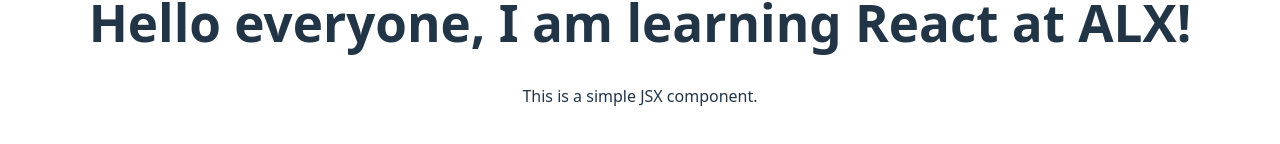
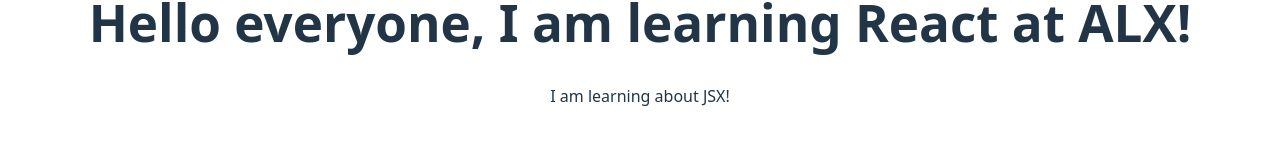
Before and after one commit to Acacore/alx-fe-reactjs, a React (Vite) app in the folder alx-react-app/: page / in a window 1280 px wide. Shown: the part 358-502 px from the top of the page. Built offline with nearby package versions, Linux system fonts and the light colour scheme.

Commit message:
WelcomeMessage.jsx altered

```diff
--- a/alx-react-app/src/components/WelcomeMessage.js
+++ b/alx-react-app/src/components/WelcomeMessage.js
@@ -2,7 +2,7 @@
     return (
         <div>
             <h1>Hello everyone, I am learning React at ALX!</h1>
-             <p>This is a simple JSX component.</p>
+             <p>I am learning about JSX!</p>
         </div>
     );
 }
--- a/alx-react-app/src/components/WelcomeMessage.jsx
+++ b/alx-react-app/src/components/WelcomeMessage.jsx
@@ -2,7 +2,7 @@
     return (
         <div>
             <h1>Hello everyone, I am learning React at ALX!</h1>
-             <p>This is a simple JSX component.</p>
+             <p>I am learning about JSX!</p>
         </div>
     );
 }
```
